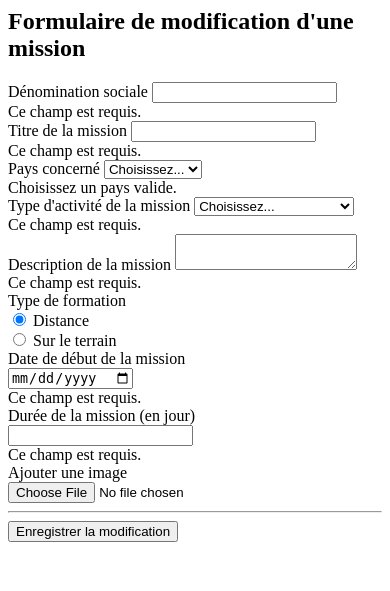
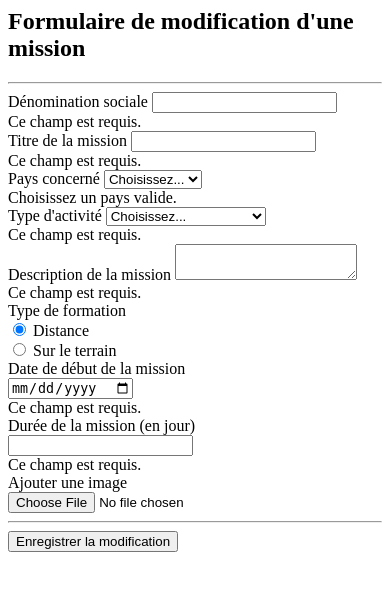
Before and after one commit to aurelnoe/projet_fil_rouge, a PHP site: page /Templates/Missions/form_modif_mission.php in a window 390 px wide. Shown: the top 591 px of the page. Run offline with PHP 8.4, Linux system fonts and the light colour scheme.

Commit message:
form_modif_mission amélioration du responsive tablette

```diff
--- a/HUMAN_HELP/Templates/Missions/form_ajout_mission.php
+++ b/HUMAN_HELP/Templates/Missions/form_ajout_mission.php
@@ -51,7 +51,7 @@
                 </div>
 
                 <div class="col-12 col-md-6 w-50 form-group pl-3">
-                    <label class=" h-50" for="activity">Type d'activité de la mission</label>
+                    <label class=" h-50" for="activity">Type d'activité</label>
                     <select class="custom-select list-group d-block h-50 w-100" name="activity" required>
                         <option class="list-group-item" value="">Choisissez...</option>
                         <option class="list-group-item">Médecine</option>
--- a/HUMAN_HELP/Templates/Missions/form_modif_mission.php
+++ b/HUMAN_HELP/Templates/Missions/form_modif_mission.php
@@ -2,11 +2,14 @@
     <title>Formulaire de mofification d'une mission</title>
 </head>
 
-<div class="col-12 col-md-5 container p-4 my-4 border rounded">
+<div class="col-12 col-md-6 container pt-4 my-4 border rounded">
 
     <h2 class="text-center">Formulaire de modification d'une mission</h2>
 
     <form class="needs-validation" novalidate>
+
+        <hr class="mb-4 mt-2">
+
             <div class="mb-3 form-group">
                 <label for="modifDenomination">Dénomination sociale</label>
                 <input type="text" class="form-control" name="modifDenomination" placeholder="" value="" required>
@@ -21,8 +24,8 @@
                     Ce champ est requis.
                 </div>
             </div>
-            <div class="row">
-                <div class="col-auto mb-3 w-50">
+            <div class="row row p-0 mb-3">
+                <div class="col-12 col-md-6 form-group w-50 pl-3">
                     <label for="modifCountry">Pays concerné</label>
                     <select class="custom-select d-block w-100" name="modifCountry" required>
                     <option value="">Choisissez...</option>
@@ -36,8 +39,8 @@
                     Choisissez un pays valide.
                     </div>
                 </div>
-                <div class="col-auto mb-3 w-50">
-                    <label for="modifActivity">Type d'activité de la mission</label>
+                <div class="col-12 col-md-6 w-50 form-group pl-3">
+                    <label for="modifActivity">Type d'activité</label>
                     <select class="custom-select d-block w-100" name="modifActivity" required>
                         <option value="">Choisissez...</option>
                         <option>Médecine</option>
```
